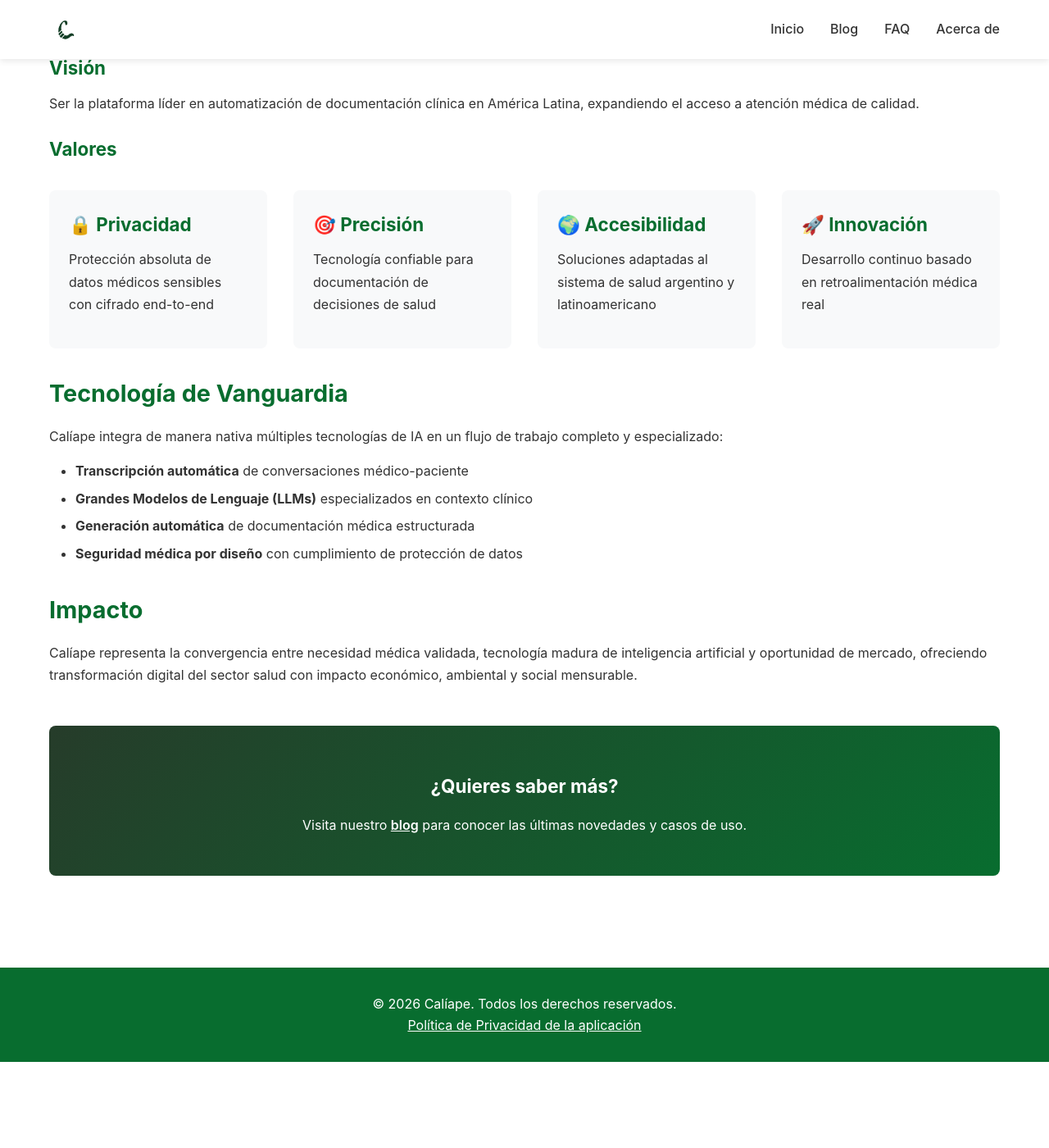
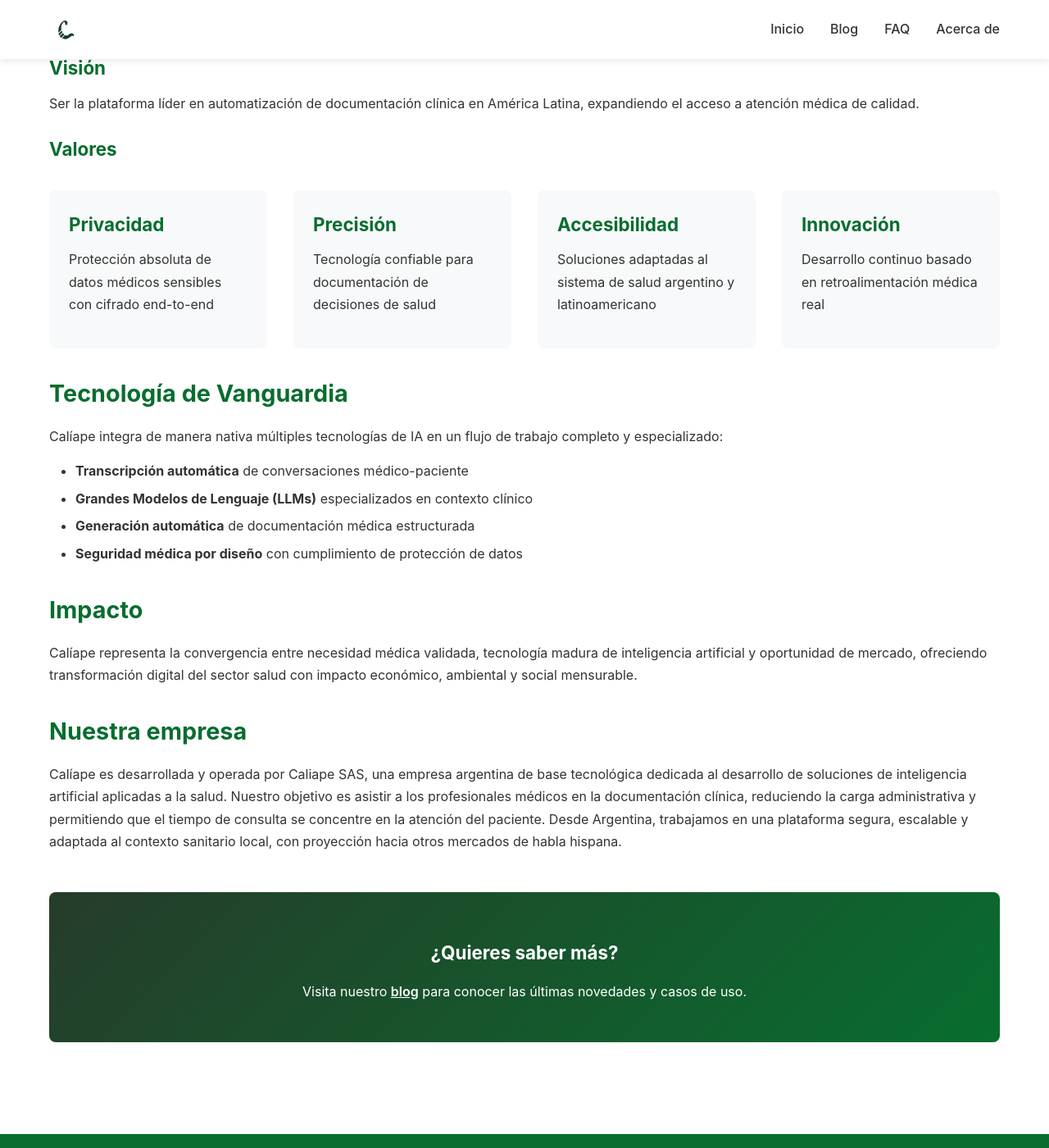
Before and after one commit to fcolavecchia/caliape-website, a Jekyll site: the page built from acerca.html, in a window 1280 px wide and 1400 px high, scrolled down 1058 px. Shown: the whole window at 82% size. Built offline with Jekyll 4.4.1, drawn with Linux system fonts in a browser that asks for light colours; before the commit the page ends 2353 px from its top, so only the background shows below that; some of the changed text lies outside the part shown.

```diff
--- a/_layouts/default.html
+++ b/_layouts/default.html
@@ -1,12 +1,22 @@
-<!DOCTYPE html>
+<!doctype html>
 <html lang="es">
   <head>
-    <meta charset="UTF-8">
-    <meta name="viewport" content="width=device-width, initial-scale=1.0">
+    <meta charset="UTF-8" />
+    <meta name="viewport" content="width=device-width, initial-scale=1.0" />
     <title>{{ page.title }} - {{ site.title }}</title>
-    <meta name="description" content="{{ page.description | default: site.description }}">
-    <link rel="icon" type="image/x-icon" href="{{ '/assets/favicon.ico' | relative_url }}">
-    <link rel="stylesheet" href="{{ '/assets/css/style.css' | relative_url }}?v={{ site.time | date: '%s' }}">
+    <meta
+      name="description"
+      content="{{ page.description | default: site.description }}"
+    />
+    <link
+      rel="icon"
+      type="image/x-icon"
+      href="{{ '/assets/favicon.ico' | relative_url }}"
+    />
+    <link
+      rel="stylesheet"
+      href="{{ '/assets/css/style.css' | relative_url }}?v={{ site.time | date: '%s' }}"
+    />
     {% seo %}
   </head>
   <body>
@@ -14,7 +24,11 @@
       <nav class="navbar">
         <div class="container">
           <a href="{{ '/' | relative_url }}" class="logo">
-                    <img src="{{ '/assets/images/ios-light.png' | relative_url }}" alt="{{ site.title }}" class="logo-img">
+            <img
+              src="{{ '/assets/images/ios-light.png' | relative_url }}"
+              alt="{{ site.title }}"
+              class="logo-img"
+            />
             <!-- <span>{{ site.title }}</span> -->
           </a>
           <ul class="nav-menu">
@@ -27,14 +41,19 @@
       </nav>
     </header>
 
-    <main>
-        {{ content }}
-    </main>
+    <main>{{ content }}</main>
 
     <footer>
       <div class="container">
-            <p>&copy; {{ 'now' | date: "%Y" }} {{ site.title }}. Todos los derechos reservados.</p>
-            <p><a href="{{ '/privacidad.html' | relative_url }}">Política de Privacidad de la aplicación</a></p>
+        <p>
+          &copy; {{ 'now' | date: "%Y" }} Caliape SAS. Todos los derechos
+          reservados.
+        </p>
+        <p>
+          <a href="{{ '/privacidad.html' | relative_url }}"
+            >Política de Privacidad de la aplicación</a
+          >
+        </p>
       </div>
     </footer>
   </body>
--- a/acerca.html
+++ b/acerca.html
@@ -11,95 +11,143 @@ permalink: /acerca.html
 
     <div class="about-intro">
       <p class="lead">
-                Calíape es la primera aplicación móvil de inteligencia artificial médica que automatiza
-                la generación de historias clínicas, revolucionando la consulta médica al eliminar la
-                carga administrativa del profesional.
+        Calíape es la primera aplicación móvil de inteligencia artificial médica
+        que automatiza la generación de historias clínicas, revolucionando la
+        consulta médica al eliminar la carga administrativa del profesional.
       </p>
     </div>
 
     <h2>El Problema que Resolvemos</h2>
     <p>
-            La consulta médica es el núcleo fundamental del sistema de salud, pero la complejidad
-            administrativa opaca el encuentro entre el médico y el paciente. Los profesionales dedican
-            gran parte del tiempo de consulta a tareas administrativas:
+      La consulta médica es el núcleo fundamental del sistema de salud, pero la
+      complejidad administrativa opaca el encuentro entre el médico y el
+      paciente. Los profesionales dedican gran parte del tiempo de consulta a
+      tareas administrativas:
     </p>
     <ul>
-            <li>En EEUU, hasta <strong>16 horas semanales</strong> en documentación</li>
-            <li>En Canadá, <strong>18 millones de horas al año</strong> del sistema de salud</li>
+      <li>
+        En EEUU, hasta <strong>16 horas semanales</strong> en documentación
+      </li>
+      <li>
+        En Canadá, <strong>18 millones de horas al año</strong> del sistema de
+        salud
+      </li>
       <li>En Argentina, falta de historias clínicas electrónicas integradas</li>
     </ul>
     <p>
-            Además, los pacientes a menudo no comprenden o confunden la información de tratamiento
-            que prescribe el profesional durante la consulta.
+      Además, los pacientes a menudo no comprenden o confunden la información de
+      tratamiento que prescribe el profesional durante la consulta.
     </p>
 
     <h2>Nuestra Solución</h2>
     <p>
-            Calíape es una aplicación para dispositivos móviles que permite al médico registrar la
-            conversación con el paciente durante la consulta y obtiene automáticamente, mediante IA:
+      Calíape es una aplicación para dispositivos móviles que permite al médico
+      registrar la conversación con el paciente durante la consulta y obtiene
+      automáticamente, mediante IA:
     </p>
     <ul>
-            <li><strong>Resúmenes clínicos inteligentes:</strong> Información estructurada para el seguimiento profesional</li>
-            <li><strong>Indicaciones amigables:</strong> Instrucciones claras enviadas directamente al paciente</li>
-            <li><strong>Historial completo:</strong> Acceso a consultas previas y gestión de datos del paciente</li>
+      <li>
+        <strong>Resúmenes clínicos inteligentes:</strong> Información
+        estructurada para el seguimiento profesional
+      </li>
+      <li>
+        <strong>Indicaciones amigables:</strong> Instrucciones claras enviadas
+        directamente al paciente
+      </li>
+      <li>
+        <strong>Historial completo:</strong> Acceso a consultas previas y
+        gestión de datos del paciente
+      </li>
     </ul>
 
     <h2>Misión, Visión y Valores</h2>
 
     <h3>Misión</h3>
     <p>
-            Humanizar la atención médica mediante tecnología que elimina barreras y fortalece la
-            relación médico-paciente.
+      Humanizar la atención médica mediante tecnología que elimina barreras y
+      fortalece la relación médico-paciente.
     </p>
 
     <h3>Visión</h3>
     <p>
-            Ser la plataforma líder en automatización de documentación clínica en América Latina,
-            expandiendo el acceso a atención médica de calidad.
+      Ser la plataforma líder en automatización de documentación clínica en
+      América Latina, expandiendo el acceso a atención médica de calidad.
     </p>
 
     <h3>Valores</h3>
     <div class="features-list">
       <div class="feature-item">
-                <h3>🔒 Privacidad</h3>
-                <p>Protección absoluta de datos médicos sensibles con cifrado end-to-end</p>
+        <h3>Privacidad</h3>
+        <p>
+          Protección absoluta de datos médicos sensibles con cifrado end-to-end
+        </p>
       </div>
       <div class="feature-item">
-                <h3>🎯 Precisión</h3>
+        <h3>Precisión</h3>
         <p>Tecnología confiable para documentación de decisiones de salud</p>
       </div>
       <div class="feature-item">
-                <h3>🌍 Accesibilidad</h3>
-                <p>Soluciones adaptadas al sistema de salud argentino y latinoamericano</p>
+        <h3>Accesibilidad</h3>
+        <p>
+          Soluciones adaptadas al sistema de salud argentino y latinoamericano
+        </p>
       </div>
       <div class="feature-item">
-                <h3>🚀 Innovación</h3>
+        <h3>Innovación</h3>
         <p>Desarrollo continuo basado en retroalimentación médica real</p>
       </div>
     </div>
 
     <h2>Tecnología de Vanguardia</h2>
     <p>
-            Calíape integra de manera nativa múltiples tecnologías de IA en un flujo de trabajo
-            completo y especializado:
+      Calíape integra de manera nativa múltiples tecnologías de IA en un flujo
+      de trabajo completo y especializado:
     </p>
     <ul>
-            <li><strong>Transcripción automática</strong> de conversaciones médico-paciente</li>
-            <li><strong>Grandes Modelos de Lenguaje (LLMs)</strong> especializados en contexto clínico</li>
-            <li><strong>Generación automática</strong> de documentación médica estructurada</li>
-            <li><strong>Seguridad médica por diseño</strong> con cumplimiento de protección de datos</li>
+      <li>
+        <strong>Transcripción automática</strong> de conversaciones
+        médico-paciente
+      </li>
+      <li>
+        <strong>Grandes Modelos de Lenguaje (LLMs)</strong> especializados en
+        contexto clínico
+      </li>
+      <li>
+        <strong>Generación automática</strong> de documentación médica
+        estructurada
+      </li>
+      <li>
+        <strong>Seguridad médica por diseño</strong> con cumplimiento de
+        protección de datos
+      </li>
     </ul>
 
     <h2>Impacto</h2>
     <p>
-            Calíape representa la convergencia entre necesidad médica validada, tecnología madura
-            de inteligencia artificial y oportunidad de mercado, ofreciendo transformación digital
-            del sector salud con impacto económico, ambiental y social mensurable.
+      Calíape representa la convergencia entre necesidad médica validada,
+      tecnología madura de inteligencia artificial y oportunidad de mercado,
+      ofreciendo transformación digital del sector salud con impacto económico,
+      ambiental y social mensurable.
+    </p>
+
+    <h2>Nuestra empresa</h2>
+    <p>
+      Calíape es desarrollada y operada por Caliape SAS, una empresa argentina
+      de base tecnológica dedicada al desarrollo de soluciones de inteligencia
+      artificial aplicadas a la salud. Nuestro objetivo es asistir a los
+      profesionales médicos en la documentación clínica, reduciendo la carga
+      administrativa y permitiendo que el tiempo de consulta se concentre en la
+      atención del paciente. Desde Argentina, trabajamos en una plataforma
+      segura, escalable y adaptada al contexto sanitario local, con proyección
+      hacia otros mercados de habla hispana.
     </p>
 
     <div class="cta-box">
       <h3>¿Quieres saber más?</h3>
-            <p>Visita nuestro <a href="{{ '/blog.html' | relative_url }}">blog</a> para conocer las últimas novedades y casos de uso.</p>
+      <p>
+        Visita nuestro <a href="{{ '/blog.html' | relative_url }}">blog</a> para
+        conocer las últimas novedades y casos de uso.
+      </p>
     </div>
   </div>
 </section>
```
Also changed, not shown: _privacidad/2026-04-25-privacidad.md (added, +381 -0 lines), _privacidad/old/2026-02-02-privacidad.md (renamed from _privacidad/2026-02-02-privacidad.md). Lines whose indentation alone changed are shown as unchanged.
